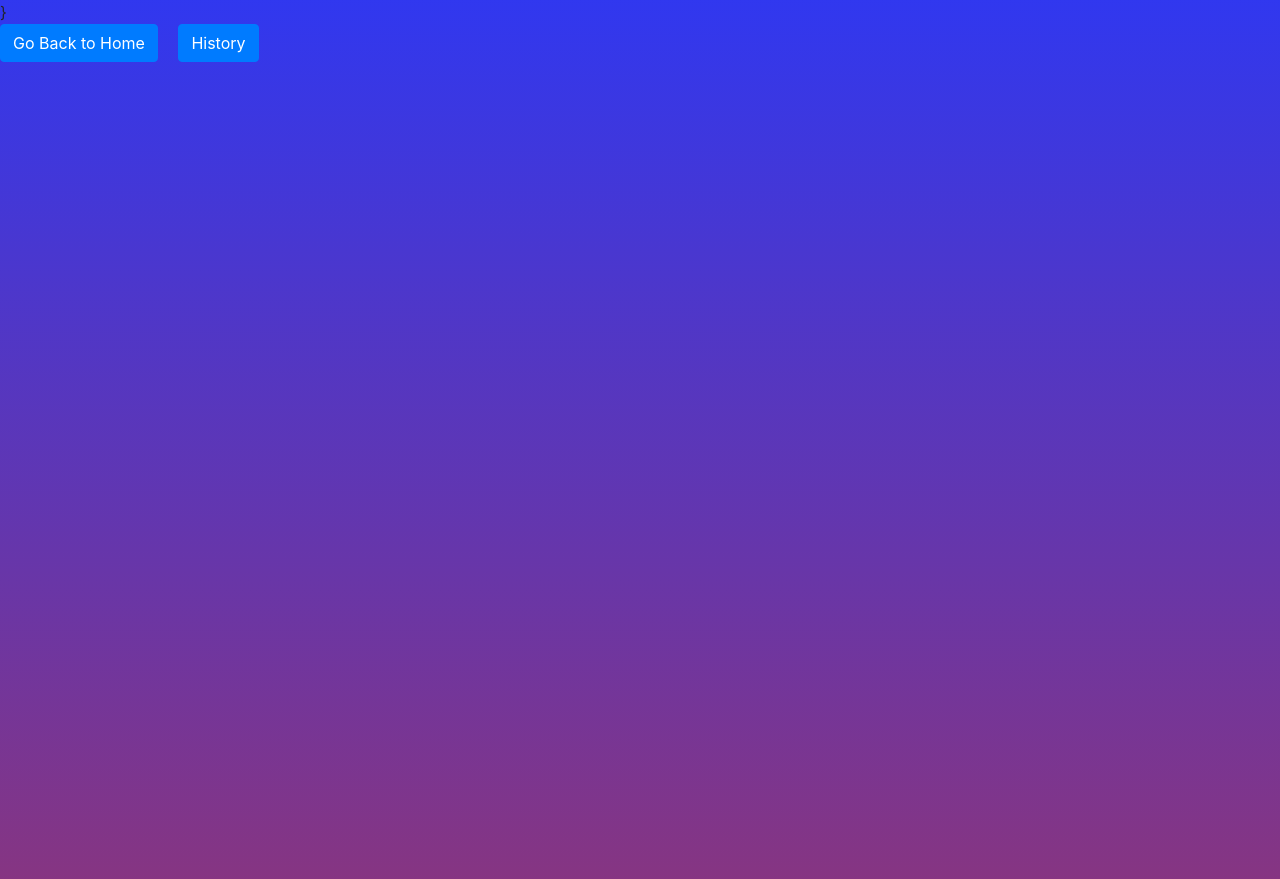
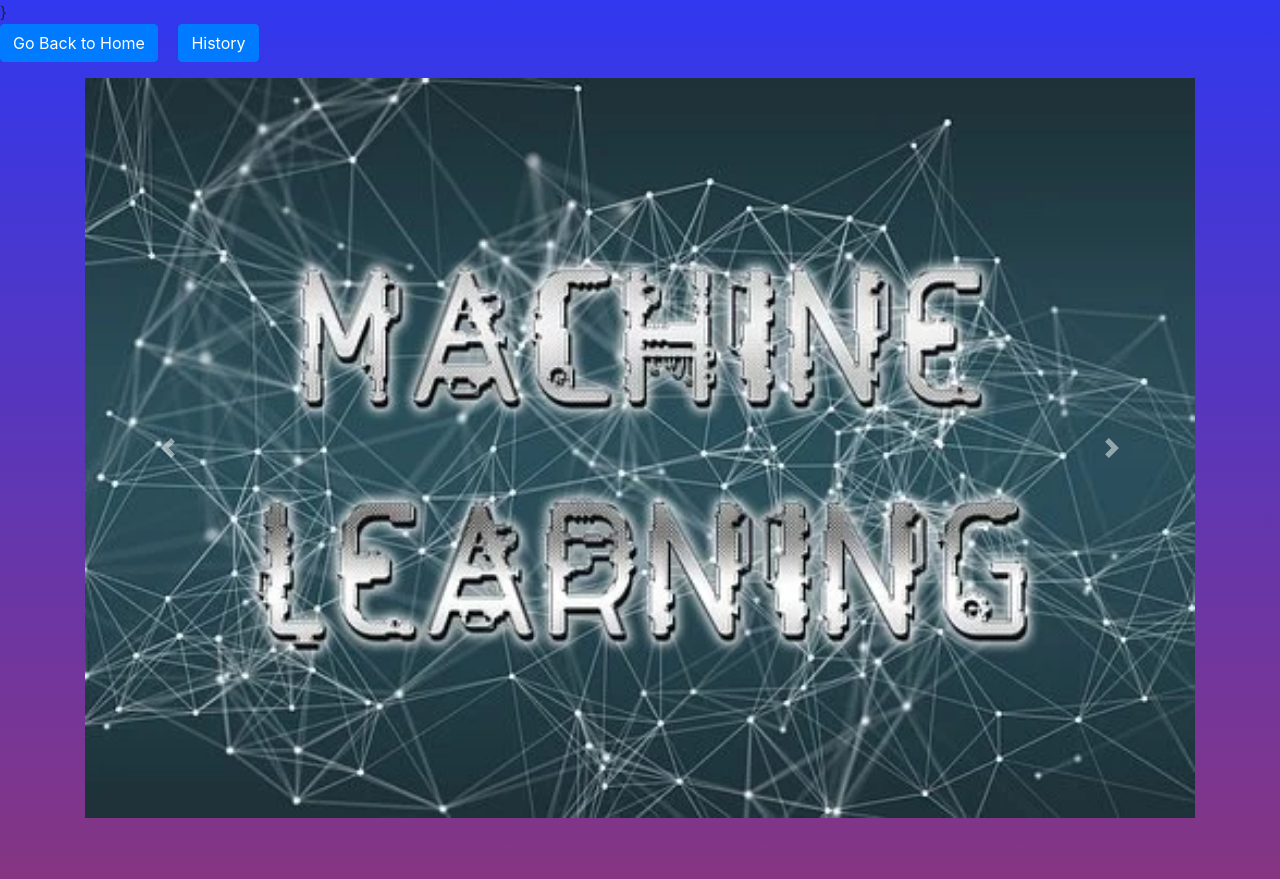
Before and after one commit to RahmankhanA/SalaryPredictor_DeployedOnDjango, a Django app: page /history in a window 1280 px wide. Shown: the part 56-935 px from the top of the page. Run offline with Django 3.2, Linux system fonts and the light colour scheme; data comes from the database, SQL or seed files in the repository; both versions use the stored data as it was after the commit; some libraries are stand-ins or nearby versions.

Commit message:
Add files via upload

```diff
--- a/SalaryPredictor/settings.py
+++ b/SalaryPredictor/settings.py
@@ -29,7 +29,8 @@ INSTALLED_APPS = [
     'django.contrib.messages',
     'django.contrib.staticfiles',
     'mainApp',
-    'crispy_forms',
+
+
 ]
 
 MIDDLEWARE = [
--- a/mainApp/views.py
+++ b/mainApp/views.py
@@ -13,13 +13,8 @@ from datetime import datetime
 
 def history(request):
     history_list=UserHistory.objects.filter(username=request.user)
-    for detail in history_list:
-
-        # print(detail)
-        print(detail.exp)
-        print(detail.salary)
-        print(detail.date)
-    return render(request,'history.html', {'history_list':history_list})
+    userl=request.user
+    return render(request,'history.html', {'history_list':history_list,'uname':str(userl).capitalize()})
 def index(request):
     return render(request, 'index.html')
 
@@ -29,8 +24,7 @@ def index(request):
 def about(request):
     return render(request, 'about.html')
 
-# def notfound(request):
-#     return render(request, 'notfound.html')
+
 
 # Contact Page
 
@@ -66,19 +60,19 @@ def is_string(string):
 def result(request):
     cls = joblib.load("final_model.sav")
 
-    Experience = request.POST["Experience"]
+    Experience = request.GET["Experience"]
     if is_string(Experience) == False:
 
         Experience = np.reshape(Experience, (-1, 1))
         Experience = Experience.astype('float64')
            #    Experience=np.array([[0]])
-        print(Experience)
+        # print(Experience)
         result = cls.predict(Experience)
         result = result.item()
         result = round(result, 2)
         if  request.user.is_authenticated:
 
-            print(request.user!='AnonymousUser')
+
 
 
             history = UserHistory(exp=Experience.item(), salary=result, username=request.user, date=datetime.now())
--- a/templates/history.html
+++ b/templates/history.html
@@ -1,4 +1,7 @@
-{% extends 'base.html' %} {% block tittle %} history {% endblock tittle %} {% block body %}
+{% extends 'base.html' %} {% block tittle %} history {% endblock tittle %}
+<style>
+
+</style> {% block body %}
 
 
 <p class="justify-content-center">
@@ -14,7 +17,7 @@
 </p>
 <div class="collapse" id="collapseExample">
     <div class="card card-body">
-        <h1> {{request.user}}</h1> {% for detail in history_list %}
+        <h1> {{uname}} Activity</h1> {% for detail in history_list %}
         <div class="container">
             <ul class="list-group list-group-horizontal">
                 <li class="list-group-item list-group-item-dark">
@@ -37,4 +40,59 @@
 
         </div>{% endfor %}
     </div>
-</div>{% endblock body %}
+</div>
+<div class="container">
+    <div id="carouselExampleFade" class="carousel slide carousel-fade" data-ride="carousel">
+        <div class="carousel-inner">
+            <div class="carousel-item active">
+                <img src="/static/images/3.webp" class="d-block w-100" alt="Machine Learning">
+            </div>
+            <div class="carousel-item">
+                <img src="/static/images/1.jpg" class="d-block w-100" alt="Salary Prediction System">
+            </div>
+            <div class="carousel-item">
+                <img src="/static/images/2.jpg" class="d-block w-100" alt="Django web Development">
+            </div>
+            <div class="carousel-item ">
+                <img src="/static/images/jumbotran.webp" class="d-block w-100" alt="Machine Learning">
+            </div>
+            <div class="carousel-item ">
+                <img src="/static/images/4.webp" class="d-block w-100" alt="Machine Learning">
+            </div>
+            <div class="carousel-item ">
+                <img src="/static/images/5.webp" class="d-block w-100" alt="Machine Learning">
+            </div>
+            <div class="carousel-item ">
+                <img src="/static/images/6.webp" class="d-block w-100" alt="Machine Learning">
+            </div>
+            <div class="carousel-item ">
+                <img src="/static/images/7.webp" class="d-block w-100" alt="Machine Learning">
+            </div>
+            <div class="carousel-item ">
+                <img src="/static/images/8.jpg" class="d-block w-100" alt="Machine Learning">
+            </div>
+        </div>
+        <a class="carousel-control-prev" href="#carouselExampleFade" role="button" data-slide="prev">
+            <span class="carousel-control-prev-icon" aria-hidden="true"></span>
+            <span class="sr-only">Previous</span>
+        </a>
+        <a class="carousel-control-next" href="#carouselExampleFade" role="button" data-slide="next">
+            <span class="carousel-control-next-icon" aria-hidden="true"></span>
+            <span class="sr-only">Next</span>
+        </a>
+    </div>
+</div>
+
+<script>
+    $("#carouselExampleFader").slick({
+        arrows: true,
+        infinite: true,
+        slidesToShow: 1,
+        slidesToScroll: 1,
+        autoplay: true,
+        autoplaySpeed: 150,
+        mobileFirst: true
+    });
+</script>
+
+{% endblock body %}
```
Also changed, not shown: templates/index.html (+14 -10 lines), templates/result.html (+13 -13 lines), db.sqlite3, static/images/1.jpg (added), static/images/2.jpg (added), static/images/3.webp (added), static/images/4.webp (added), static/images/5.webp (added), static/images/6.webp (added), static/images/7.webp (added), static/images/8.jpg (added), static/images/jumbotran.webp (added).
